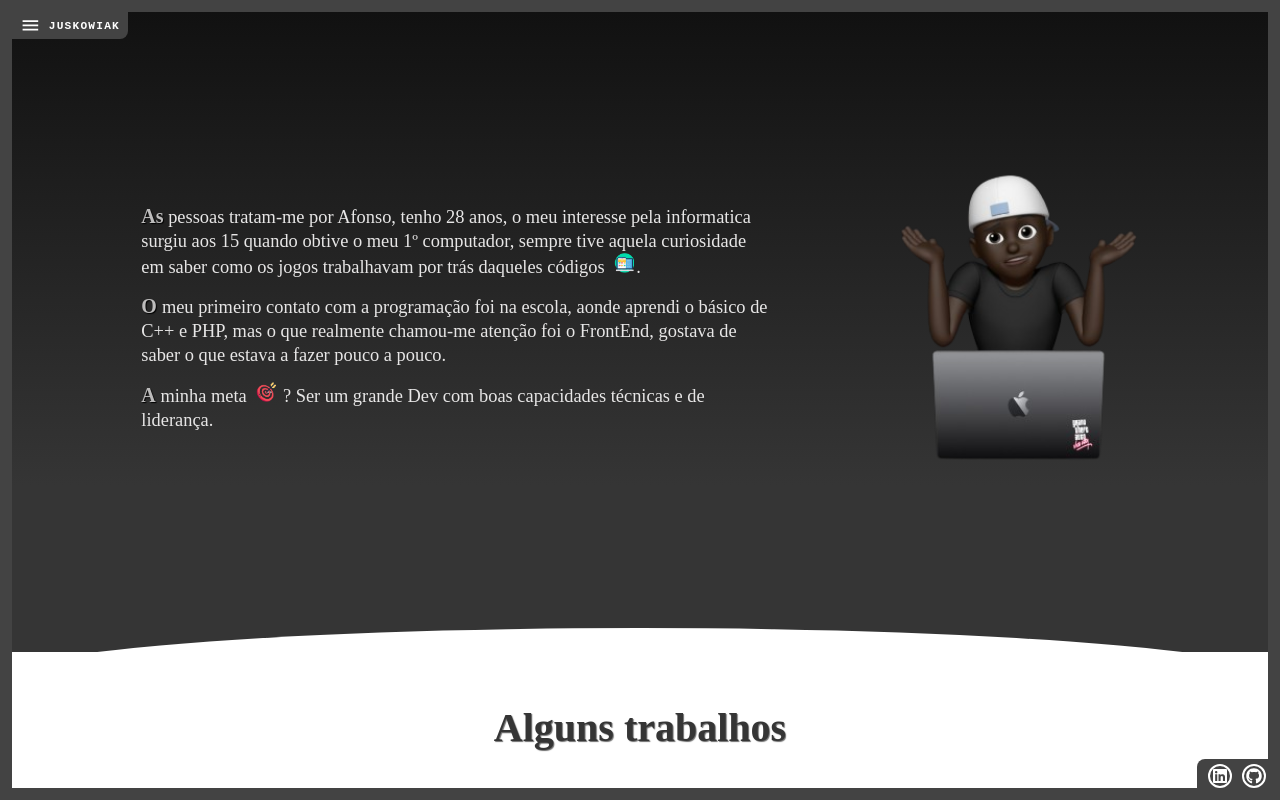
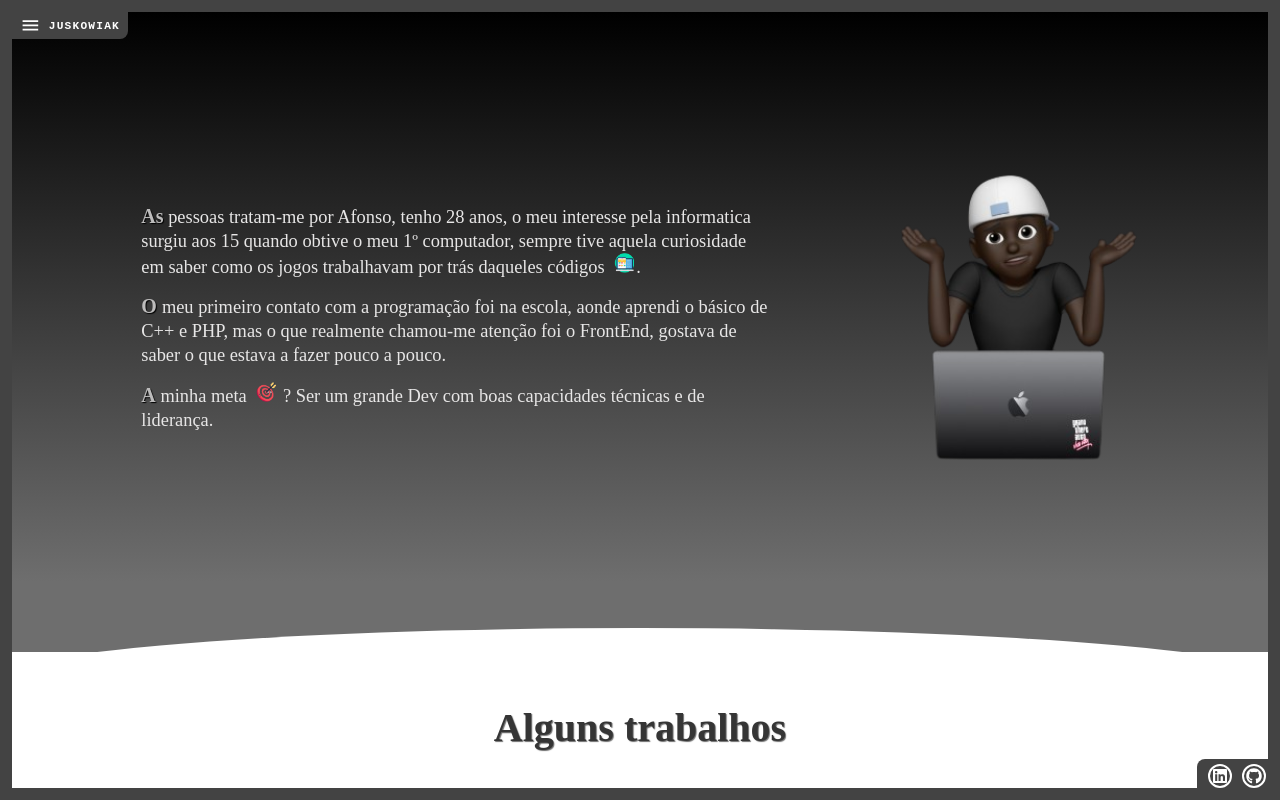
Before and after one commit to Juskowiiak/Juskowiak, a React (Vite) app: page /sobre in a window 1280 px wide. Built offline with nearby package versions, Linux system fonts and the light colour scheme.

Commit message:
final test

```diff
--- a/src/components/home/home_info/style.js
+++ b/src/components/home/home_info/style.js
@@ -12,6 +12,7 @@ export const Container = styled.ul`
   display: flex;
   justify-content: center;
   align-items: center;
+
   .text {
     width: 70%;
     h2 {
@@ -24,7 +25,7 @@ export const Container = styled.ul`
       }
       @media ${breakpoints.ml} {
         font-size: 2rem;
-        margin-bottom: 1rem;
+        margin-bottom: 2rem;
       }
       @media ${breakpoints.m} {
         font-size: 1.7rem;
@@ -58,9 +59,7 @@ export const Container = styled.ul`
         width: 100%;
         font-size: 1.1rem;
       }
-      @media ${breakpoints.m} {
-        font-size: 0.9rem;
-      }
+
       @media ${breakpoints.xs} {
         font-size: 0.7rem;
         line-height: 1rem;
@@ -83,6 +82,10 @@ export const Container = styled.ul`
     min-width: 220px;
     height: 230px;
     border: 1px solid cyan;
+    @media ${breakpoints.ml} {
+      height: 30%;
+      min-width: auto;
+    }
     @media ${breakpoints.s} {
       height: 190px;
       min-width: 180px;
@@ -92,5 +95,6 @@ export const Container = styled.ul`
     justify-content: space-evenly;
     flex-direction: column-reverse;
     width: 100%;
+    height: 75%;
   }
 `;
--- a/src/components/home/home_skill/style.js
+++ b/src/components/home/home_skill/style.js
@@ -23,17 +23,6 @@ export const Container = styled.ul`
   justify-content: start;
   padding-left: 8%;
 
-  /*
-    &::before {
-    position: absolute;
-    content: "";
-    width: 100%;
-    height: 30%;
-    bottom: 0;
-    left: 0;
-    background: linear-gradient(180deg, transparent 5%, var(--cor-dark3) 100%);
-  }
-  */
   h5 {
     color: var(--cor-dark3);
     font-family: monospace;
@@ -41,15 +30,18 @@ export const Container = styled.ul`
     margin-left: 5px;
   }
   @media ${breakpoints.ml} {
-    justify-content: start;
+    justify-content: center;
+    gap: 10px;
     align-items: center;
     padding-left: 0;
+    height: 25%;
   }
 `;
 
 export const Skills = styled.ul`
   display: flex;
   gap: 20px;
+
   li {
     position: relative;
     height: 55px;
--- a/src/components/sobre/sobre_info/style.js
+++ b/src/components/sobre/sobre_info/style.js
@@ -8,7 +8,7 @@ export const Container = styled.div`
   height: 80vh;
   padding-top: 6.5vh;
   position: relative;
-  background: linear-gradient(180deg, var(--cor-dark1), var(--cor-dark4) 74%);
+  background: linear-gradient(180deg, #000, var(--cor-dark6) 89%);
   display: flex;
   justify-content: space-evenly;
   align-items: center;
@@ -83,7 +83,7 @@ export const Container = styled.div`
     padding-top: 0;
     @media ${breakpoints.s} {
       justify-content: center;
-      gap: 24px;
+      gap: 30px;
     }
   }
 `;
--- a/src/components/sobre/sobre_style/style.js
+++ b/src/components/sobre/sobre_style/style.js
@@ -1,7 +1,6 @@
 import styled from "styled-components";
 //import files
 import "../../../Style/cores.css";
-import Breakpoints from "../../../Style/breakpoints";
 import breakpoints from "../../../Style/breakpoints";
 export const Container = styled.div`
   width: 100%;
--- a/src/containers/navegador/style.js
+++ b/src/containers/navegador/style.js
@@ -40,8 +40,8 @@ export const Container = styled.div`
   #second {
     position: relative;
     z-index: -1;
-    top: 50%;
-    left: 50%;
+    top: 45%;
+    left: 48%;
     transform: translate(-50%, -50%);
     width: 300px;
     transition: 0.5s;
--- a/src/containers/sobre/style.js
+++ b/src/containers/sobre/style.js
@@ -1,5 +1,6 @@
 import styled from "styled-components";
-
+//importar files
+import breakpoints from "../../Style/breakpoints";
 export const Container = styled.div`
   width: 100%;
   height: 97vh;
@@ -10,7 +11,7 @@ export const Container = styled.div`
   position: relative;
   z-index: 1;
 
-  @media (max-width: 430px) {
-    border: 2px solid red;
+  @media ${breakpoints.s} {
+    padding-bottom: 4rem;
   }
 `;
```
